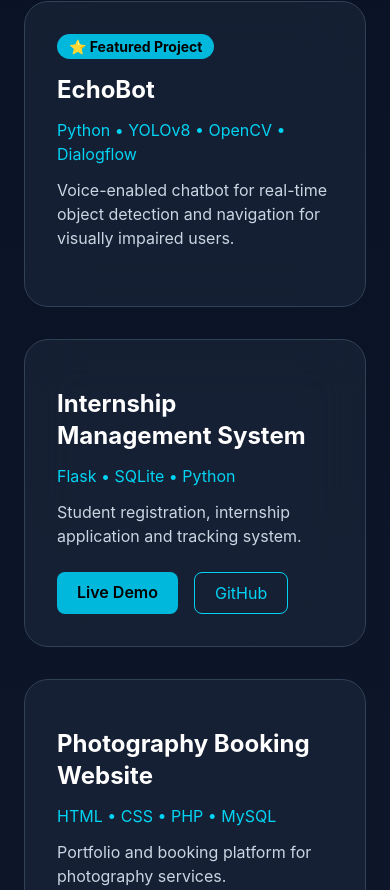
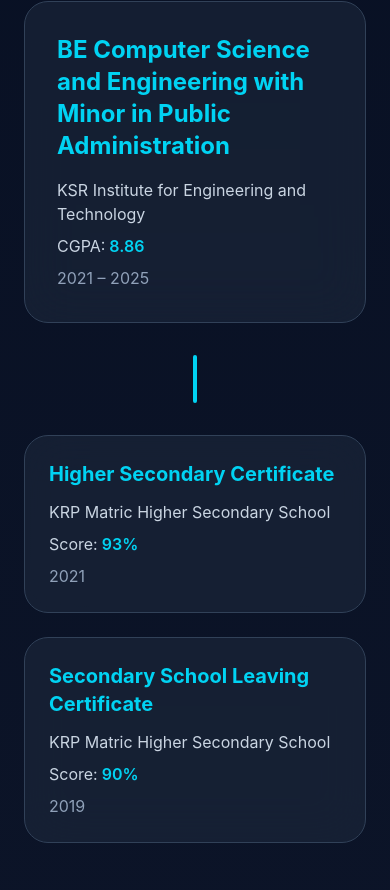
Before and after one commit to Haripriya020/portfolio, a React app: page / in a window 390 px wide. Shown: the part 3614-4504 px from the top of the page. Built offline with nearby package versions, Linux system fonts and the light colour scheme; the HTML template or start-up script is replaced by a standard one.

Commit message:
Initial portfolio

```diff
--- a/src/App.jsx
+++ b/src/App.jsx
@@ -2,6 +2,7 @@ import Navbar from "./components/Navbar";
 import Hero from "./components/Hero";
 import About from "./components/About";
 import Skills from "./components/Skills";
+import Education from "./components/Education";
 import Projects from "./components/Projects";
 import Publication from "./components/Publication";
 import Experience from "./components/Experience";
@@ -19,6 +20,7 @@ function App() {
       <Hero />
       <About />
       <Skills />
+      <Education/>
       <Projects />
       <Publication />
       <Experience />
--- /dev/null
+++ b/src/components/Education.jsx
@@ -0,0 +1,90 @@
+function Education() {
+  return (
+    <section
+      id="education"
+      className="max-w-6xl mx-auto px-6 py-24"
+    >
+      <h2 className="text-4xl font-bold text-center mb-12 bg-gradient-to-r from-cyan-400 to-blue-500 bg-clip-text text-transparent">
+        Education
+      </h2>
+
+      {/* BE Card */}
+      <div className="bg-slate-800/60 backdrop-blur-xl border border-slate-700 rounded-3xl p-8 hover:border-cyan-400 hover:shadow-[0_0_30px_rgba(34,211,238,0.25)] transition-all duration-500">
+
+        <h3 className="text-2xl font-bold text-cyan-400">
+          BE Computer Science and Engineering with Minor in Public Administration
+        </h3>
+
+
+
+        <p className="text-slate-300 mt-4">
+          KSR Institute for Engineering and Technology
+        </p>
+
+        <p className="text-slate-300 mt-2">
+          CGPA:
+          <span className="text-cyan-400 font-semibold"> 8.86</span>
+        </p>
+
+        <p className="text-slate-400 mt-2">
+          2021 – 2025
+        </p>
+
+      </div>
+
+      {/* Divider */}
+      <div className="flex justify-center my-8">
+        <div className="w-1 h-12 bg-cyan-400 rounded-full"></div>
+      </div>
+
+      {/* HSC & SSLC */}
+      <div className="grid md:grid-cols-2 gap-6">
+
+        <div className="bg-slate-800/60 backdrop-blur-xl border border-slate-700 rounded-3xl p-6 hover:border-cyan-400 transition-all duration-500">
+
+          <h3 className="text-xl font-bold text-cyan-400">
+            Higher Secondary Certificate
+          </h3>
+
+          <p className="text-slate-300 mt-3">
+            KRP Matric Higher Secondary School
+          </p>
+
+          <p className="text-slate-300 mt-2">
+            Score:
+            <span className="text-cyan-400 font-semibold"> 93%</span>
+          </p>
+
+          <p className="text-slate-400 mt-2">
+            2021
+          </p>
+
+        </div>
+
+        <div className="bg-slate-800/60 backdrop-blur-xl border border-slate-700 rounded-3xl p-6 hover:border-cyan-400 transition-all duration-500">
+
+          <h3 className="text-xl font-bold text-cyan-400">
+            Secondary School Leaving Certificate
+          </h3>
+
+          <p className="text-slate-300 mt-3">
+            KRP Matric Higher Secondary School
+          </p>
+
+          <p className="text-slate-300 mt-2">
+            Score:
+            <span className="text-cyan-400 font-semibold"> 90%</span>
+          </p>
+
+          <p className="text-slate-400 mt-2">
+            2019
+          </p>
+
+        </div>
+
+      </div>
+    </section>
+  );
+}
+
+export default Education;
--- a/src/components/Navbar.jsx
+++ b/src/components/Navbar.jsx
@@ -16,12 +16,14 @@ function Navbar() {
         <ul className="hidden md:flex gap-6 text-sm">
           <li><a href="#about">About</a></li>
           <li><a href="#skills">Skills</a></li>
+             <li><a href="#education">Education</a></li>
           <li><a href="#projects">Projects</a></li>
           <li><a href="#publication">Publication</a></li>
           <li><a href="#experience">Experience</a></li>
           <li><a href="#achievements">Achievements</a></li>
           <li><a href="#certifications">Certifications</a></li>
           <li><a href="#contact">Contact</a></li>
+
         </ul>
 
         {/* Mobile Hamburger */}
@@ -49,6 +51,12 @@ function Navbar() {
             <li>
               <a href="#skills" onClick={() => setMenuOpen(false)}>
                 Skills
+              </a>
+            </li>
+
+            <li>
+              <a href="#education" onClick={() => setMenuOpen(false)}>
+                Education
               </a>
             </li>
 
```
